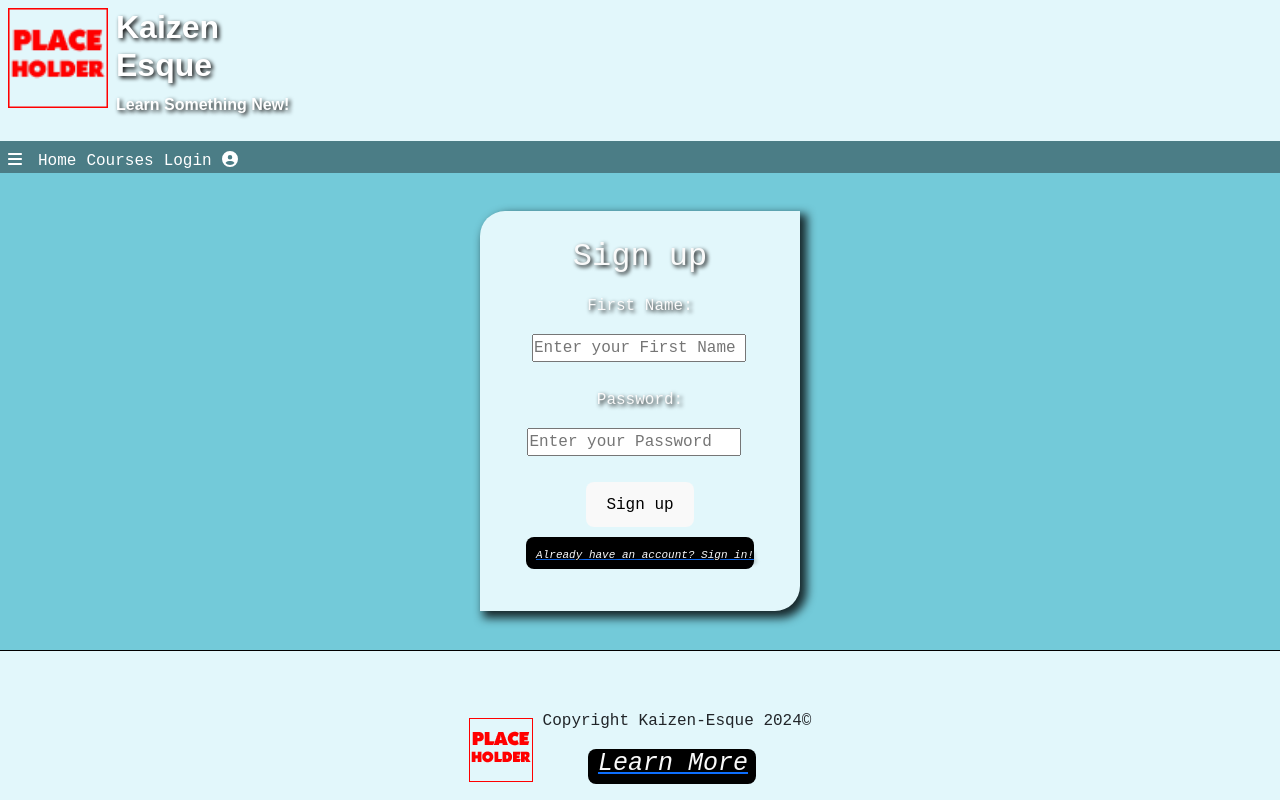
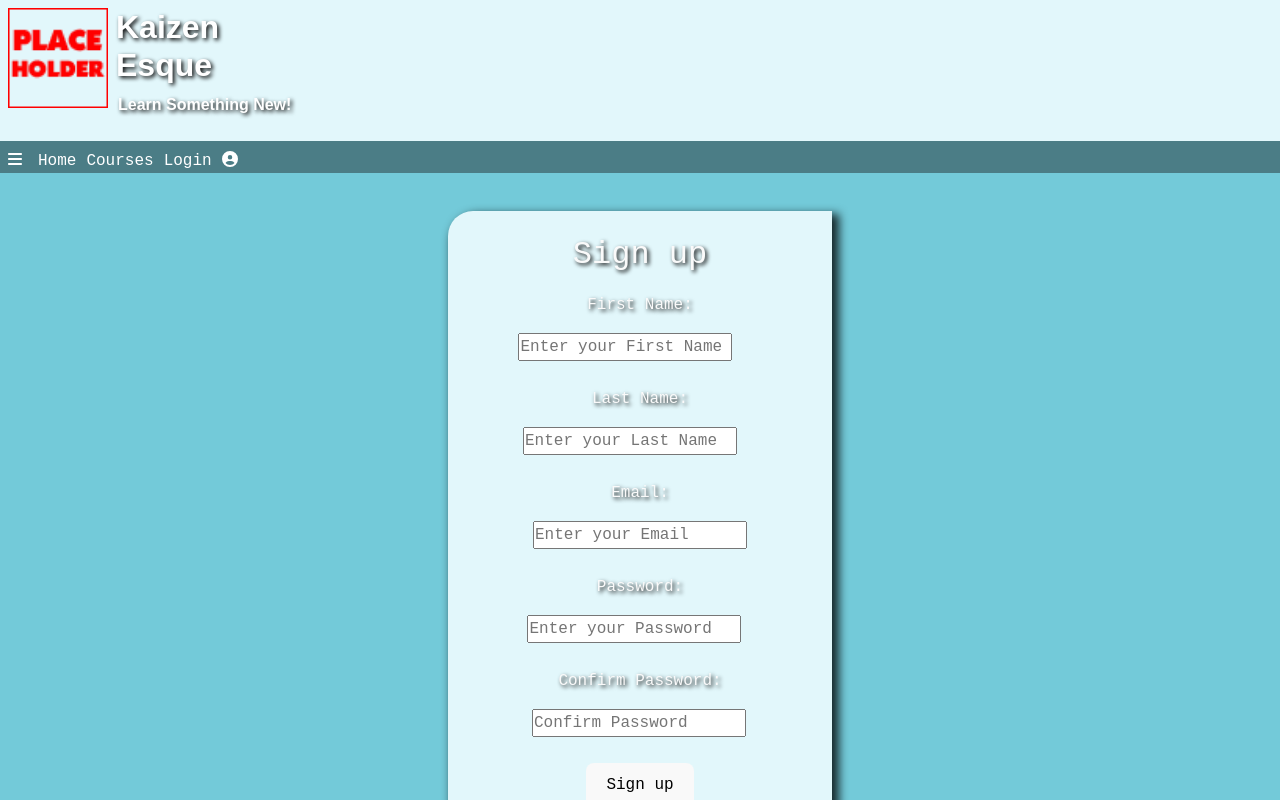
Before and after one commit to XenodiusAlpha/kaizen_esque, a React (Vite) app in the folder client/: page /Signup in a window 1280 px wide. Shown: the top 800 px of the page. Built offline with nearby package versions, Linux system fonts and the light colour scheme.

Commit message:
Added Signup page, signup css and fixed package.json not having the right dependencies

```diff
--- a/client/src/App.jsx
+++ b/client/src/App.jsx
@@ -4,6 +4,7 @@ import './assets/css/navbar.css'
 import './assets/css/footer.css'
 import './assets/css/login.css'
 import './assets/css/header.css'
+import './assets/css/signup.css'
 import Header from './components/mainComponents/Header'
 import NavBar from './components/mainComponents/NavBar'
 import Footer from './components/mainComponents/Footer'
--- /dev/null
+++ b/client/src/assets/css/signup.css
@@ -0,0 +1,19 @@
+
+@import "../../App.css";
+
+.subox-style{
+    display: flex;
+    justify-content: center;
+    align-items: center;
+    border: 25px;
+    padding: 25px;
+    min-width: 30%;
+    max-width: 50%;
+    height: 100%;
+    background-color: var(--mainThemeColor);
+    margin-top: 3%;
+    margin-bottom: 3%;
+    border-radius: 25px 0px 25px 0px;
+    text-shadow: 2px 2px 4px #000000;
+    box-shadow: 5px 5px 10px 2px rgba(0,0,0,.8);
+  }
--- a/client/src/components/UI/Signup.jsx
+++ b/client/src/components/UI/Signup.jsx
@@ -4,8 +4,11 @@ import { Link } from 'react-router-dom';
 
 const Login = () => {
   const [formInput, setformInput] = useState({
-    Username: '',
+    Firstname: '',
+    Lastname: '',
+    Email: '',
     Password: '',
+    VerifyPassword: '',
   });
 
 
@@ -18,18 +21,45 @@ const Login = () => {
     e.preventDefault();
   };
 
-  const handleBlurName = () => {
-    var inputElement = document.getElementById("warningTextNameID");
-    if (formInput.Username.trim() === '') {
+  const handleBlurFirstName = () => {
+    var inputElement = document.getElementById("warningTextFirstNameID");
+    if (formInput.Firstname.trim() === '') {
       inputElement.classList.remove("hidden-element");
     } else {
       inputElement.classList.add("hidden-element");
     }
   };
 
-  const handleBlurPassword = () => {
-    var inputElement = document.getElementById("warningTextpassword");
+  const handleBlurLastName = () => {
+    var inputElement = document.getElementById("warningTextLastNameID");
     if (formInput.Password.trim() === '') {
+      inputElement.classList.remove("hidden-element");
+    } else {
+      inputElement.classList.add("hidden-element");
+    }
+  };
+
+  const handleBlurEmail = () => {
+    var inputElement = document.getElementById("warningTextEmailID");
+    if (formInput.Email.trim() === '') {
+      inputElement.classList.remove("hidden-element");
+    } else {
+      inputElement.classList.add("hidden-element");
+    }
+  };
+
+  const handleBlurPassWord = () => {
+    var inputElement = document.getElementById("warningTextPasswordID");
+    if (formInput.Password.trim() === '') {
+      inputElement.classList.remove("hidden-element");
+    } else {
+      inputElement.classList.add("hidden-element");
+    }
+  };
+
+  const handleBlurConfirmPassWord = () => {
+    var inputElement = document.getElementById("warningTextConfirmPasswordID");
+    if (formInput.Password.trim() === handleBlurPassWord) {
       inputElement.classList.remove("hidden-element");
     } else {
       inputElement.classList.add("hidden-element");
@@ -38,36 +68,84 @@ const Login = () => {
 
   return (
     <div className=' flex-container-row center-content'>
-      <div className='lbox-style flex-container-columns Outlet-Style center-content'>
+      <div className='subox-style flex-container-columns Outlet-Style center-content'>
         <div className='flex-container-columns center-content'>
         <h2 className='wt'>Sign up</h2>
         </div>
+
         <form className='flex-container-columns center-content dpb dpt'
         onSubmit={handleSubmit}>
+
           <p className='wt'>First Name:</p>
+
           <label>
             <input
               type='text'
-              name='name'
+              name='firstName'
               value={formInput.name}
               onChange={handleChange}
               placeholder="Enter your First Name"
-              onBlur={handleBlurName}
+              onBlur={handleBlurFirstName}
             />
-            <h4 id='warningTextNameID' className='wt warningTextForm hidden-element'>*Please insert a userame</h4>
+            <h4 id='warningTextFirstNameID' className='wt warningTextForm hidden-element'>*Please insert a first name</h4>
           </label>
+
+          <p className='wt'>Last Name:</p>
+
+          <label>
+            <input
+              type='text'
+              name='lastName'
+              value={formInput.password}
+              onChange={handleChange}
+              placeholder="Enter your Last Name"
+              onBlur={handleBlurLastName}
+            />
+              <h4 id='warningTextLastNameID' className='wt warningTextForm hidden-element'>*Please insert a last name</h4>
+          </label>
+
+          <p className='wt'>Email:</p>
+
+          <label>
+            <input
+              type='text'
+              name='email'
+              value={formInput.Email}
+              onChange={handleChange}
+              placeholder="Enter your Email"
+              onBlur={handleBlurEmail}
+            />
+              <h4 id='warningTextEmailID' className='wt warningTextForm hidden-element'>*Please insert a Email</h4>
+          </label>
+
           <p className='wt'>Password:</p>
+
           <label>
             <input
               type='text'
               name='password'
-              value={formInput.password}
+              value={formInput.Email}
               onChange={handleChange}
               placeholder="Enter your Password"
-              onBlur={handleBlurPassword}
+              onBlur={handleBlurPassWord}
             />
-              <h4 id='warningTextpassword' className='wt warningTextForm hidden-element'>*Please insert a password</h4>
+              <h4 id='warningTextPasswordID' className='wt warningTextForm hidden-element'>*Please insert a password</h4>
           </label>
+
+          <p className='wt'>Confirm Password:</p>
+
+          <label>
+            <input
+              type='text'
+              name='confirmpassword'
+              value={formInput.Email}
+              onChange={handleChange}
+              placeholder="Confirm Password"
+              onBlur={handleBlurConfirmPassWord}
+            />
+              <h4 id='warningTextConfirmPasswordID' className='wt warningTextForm hidden-element'>*Passwords need to match</h4>
+          </label>
+
           <button className='button-Style' type='submit'>Sign up</button>
         </form>
         <Link to="/Login">
```
Also changed, not shown: client/package.json (+7 -1 lines), 1 other file (tests, documents, lock files or other folders).
